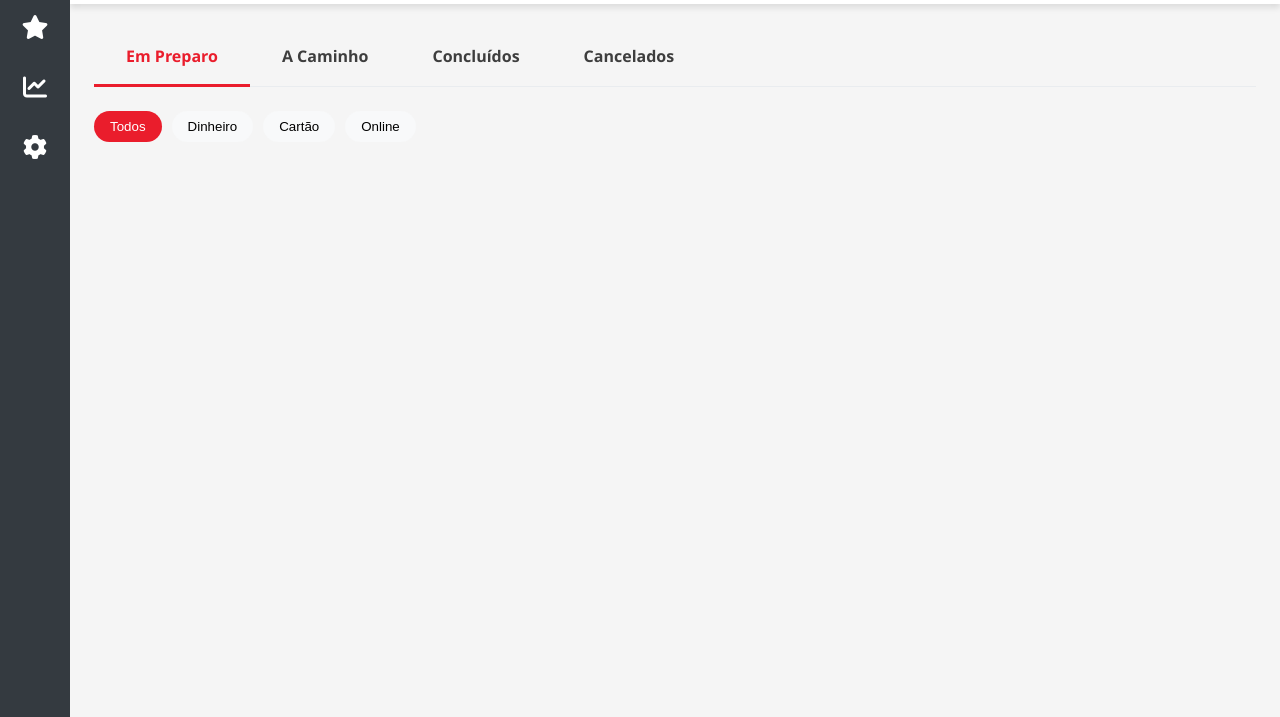
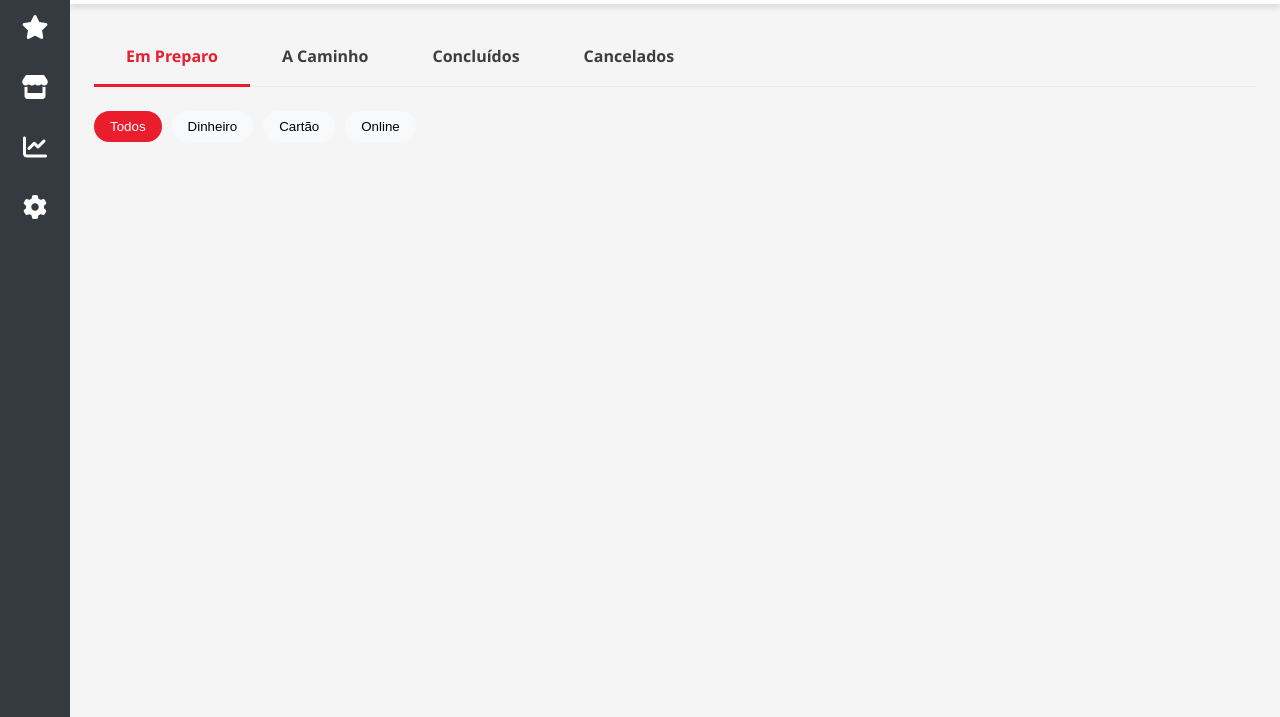
Before and after one commit to j4ckson185/apiifood, a plain HTML site: page index.html in a window 1280 px wide. Shown: the part 83-800 px from the top of the page. Drawn offline with Linux system fonts and the light colour scheme; no server answers.

Commit message:
Update index.html

```diff
--- a/index.html
+++ b/index.html
@@ -15,6 +15,9 @@
         </div>
         <div class="sidebar-item" data-target="evaluations">
             <i class="fas fa-star"></i>
+        </div>
+        <div class="sidebar-item" data-target="stores">
+            <i class="fas fa-store"></i>
         </div>
         <div class="sidebar-item">
             <i class="fas fa-chart-line"></i>
```
